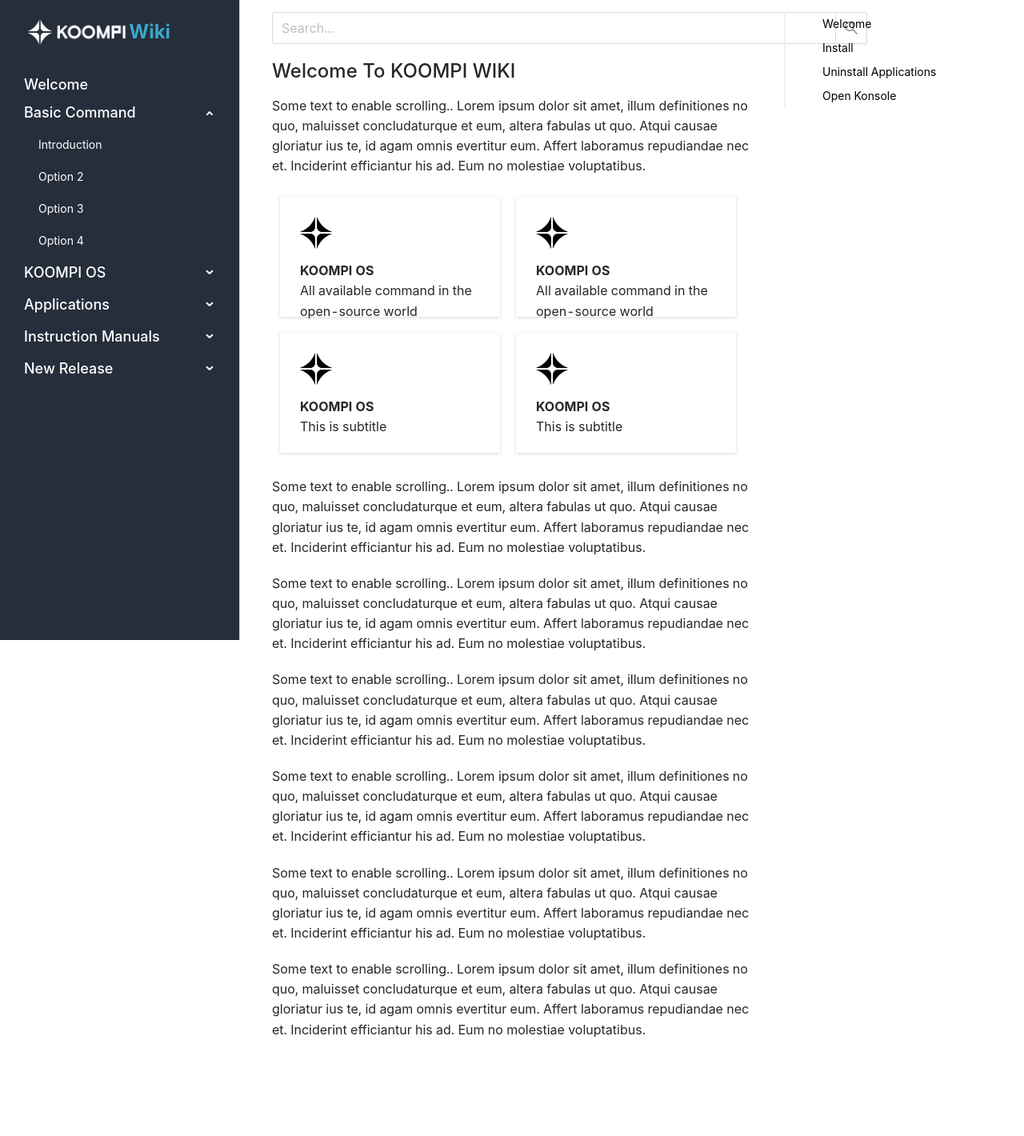
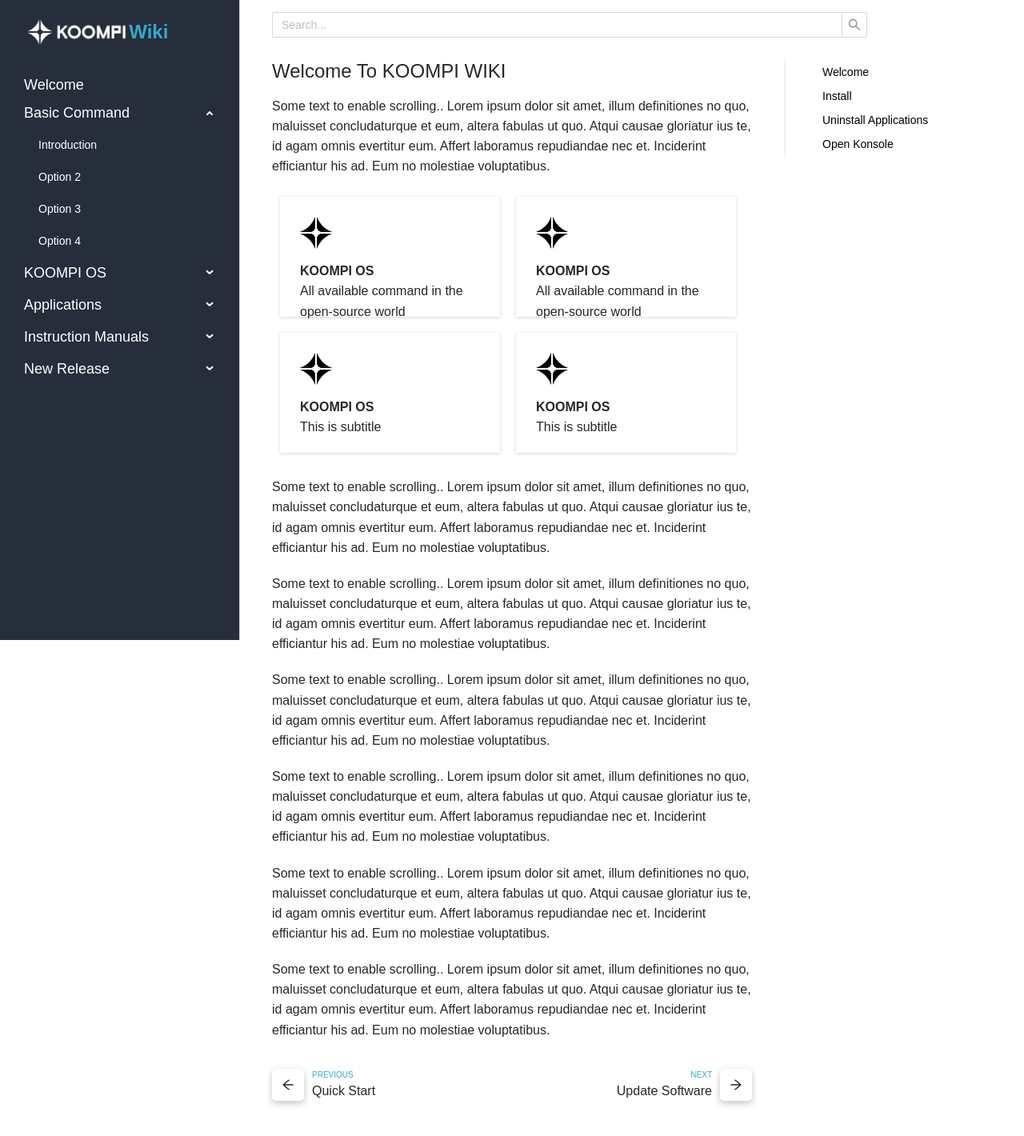
Before and after one commit to Theara10/koompi-wiki, a React (Create React App) app: page / in a window 1280 px wide. Shown: the top 1420 px of the page at 80% size. Before the commit the page ends 1300 px from the top, so only its background shows below. Built offline with nearby package versions, Linux system fonts and the light colour scheme.

Commit message:
add bottom nav

```diff
--- a/package.json
+++ b/package.json
@@ -3,6 +3,7 @@
   "version": "0.1.0",
   "private": true,
   "dependencies": {
+    "@ant-design/icons": "^4.5.0",
     "@testing-library/jest-dom": "^5.11.4",
     "@testing-library/react": "^11.1.0",
     "@testing-library/user-event": "^12.1.10",
--- a/src/App.css
+++ b/src/App.css
@@ -1,8 +1,10 @@
 * {
   margin: 0px;
 }
+
+html,
 body {
-  font-family: fantasy;
+  font-family: sans-serif !important;
 }
 
 /* Navbar */
@@ -10,7 +12,7 @@
   height: 100%;
   width: 300px;
   position: fixed;
-  z-index: 1;
+  z-index: 99;
   top: 0;
   left: 0;
 
@@ -98,7 +100,7 @@
   margin-top: 30px;
   margin-left: 330px; /* Same as the width of the sidenav */
   font-size: 16px; /* Increased text to enable scrolling */
-  padding: 0px 10px;
+  padding: 0px 10px 3px 10px;
   margin-right: 330px;
 }
 
@@ -107,10 +109,17 @@
   position: fixed;
   background-color: white;
   padding-bottom: 15px;
+  z-index: 99;
 }
 
 .search-box {
   margin-top: 15px;
+  background-color: white;
+  width: 100%;
+}
+
+.search-box input {
+  background-color: white;
 }
 
 .welcome {
@@ -118,15 +127,16 @@
 }
 
 .card {
-  width: 600px;
+  width: 500px;
   height: 150px;
   margin: 10px;
   box-shadow: rgba(0, 0, 0, 0.16) 0px 1px 4px;
   display: flex;
-  flex-direction: row;
+  flex-direction: row !important;
   padding: 10px;
   /* align-items: center; */
 }
+
 .card img {
   margin: 15px 0px 0px 15px;
 }
@@ -139,9 +149,36 @@
   margin: 0px 0px 0px 15px;
   font-size: 16px;
 }
+
+.box-container {
+  display: flex;
+  align-items: center;
+  margin-top: 20px;
+  margin-bottom: 70px;
+}
+
+.box {
+  width: 40px;
+  height: 40px;
+  border-radius: 5px;
+  box-shadow: rgba(0, 0, 0, 0.24) 0px 3px 8px;
+  display: flex;
+  align-items: center;
+  justify-content: center;
+}
+
+.box-text-left p {
+  margin: 0px 0px 0px 10px;
+}
+
+.box-text-right p {
+  margin: 0px 10px 0px 0px;
+  text-align: right;
+}
+
 /* Preview */
 .preview {
-  margin-top: 15px;
+  margin-top: 75px;
   width: 300px;
   top: 0;
   right: 0;
@@ -154,7 +191,14 @@
   margin-left: 30px;
 }
 
+.ant-anchor-link-title-active {
+  color: #37a8c7 !important;
+}
 .code {
   background-color: black;
   color: white;
 }
+
+.ant-anchor-ink-ball {
+  border-color: #37a8c7 !important;
+}
--- /dev/null
+++ b/src/components/BottomNav.js
@@ -0,0 +1,29 @@
+import React from "react";
+import { ArrowLeftOutlined, ArrowRightOutlined } from "@ant-design/icons";
+
+function BottomNav() {
+  return (
+    <div style={{ display: "flex", justifyContent: "space-between" }}>
+      <div className="box-container">
+        <div className="box">
+          <ArrowLeftOutlined />
+        </div>
+        <div className="box-text-left">
+          <p style={{ color: "#37a8c7", fontSize: 10 }}>PREVIOUS</p>
+          <p>Quick Start</p>
+        </div>
+      </div>
+      <div className="box-container">
+        <div className="box-text-right">
+          <p style={{ color: "#37a8c7", fontSize: 10 }}>NEXT</p>
+          <p>Update Software</p>
+        </div>
+        <div className="box">
+          <ArrowRightOutlined />
+        </div>
+      </div>
+    </div>
+  );
+}
+
+export default BottomNav;
--- a/src/components/SearchBox.js
+++ b/src/components/SearchBox.js
@@ -13,7 +13,7 @@
           placeholder="Search..."
           onSearch={onSearch}
           style={{ width: 745 }}
-          size="large"
+          size="medium"
         />
       </Space>
     </div>
--- a/src/pages/Welcome.js
+++ b/src/pages/Welcome.js
@@ -1,5 +1,7 @@
 import React from "react";
 import CardComponent from "../components/CardComponent";
+
+import BottomNav from "../components/BottomNav";
 
 function Welcome() {
   return (
@@ -16,7 +18,6 @@
       </p>
 
       <CardComponent />
-      {/* <CardComponent /> */}
 
       {/* <img
         src="https://wiki.koompi.org/public/Images/interfacekoompiwiki.png"
@@ -65,6 +66,7 @@
         laboramus repudiandae nec et. Inciderint efficiantur his ad. Eum no
         molestiae voluptatibus.
       </p>
+      <BottomNav />
     </div>
   );
 }
```
